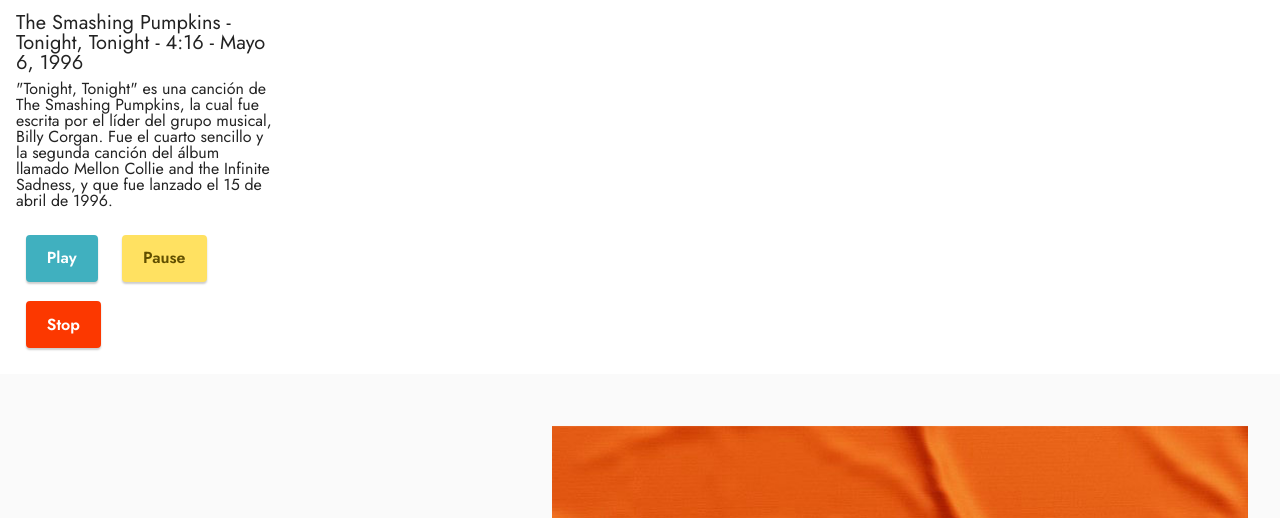
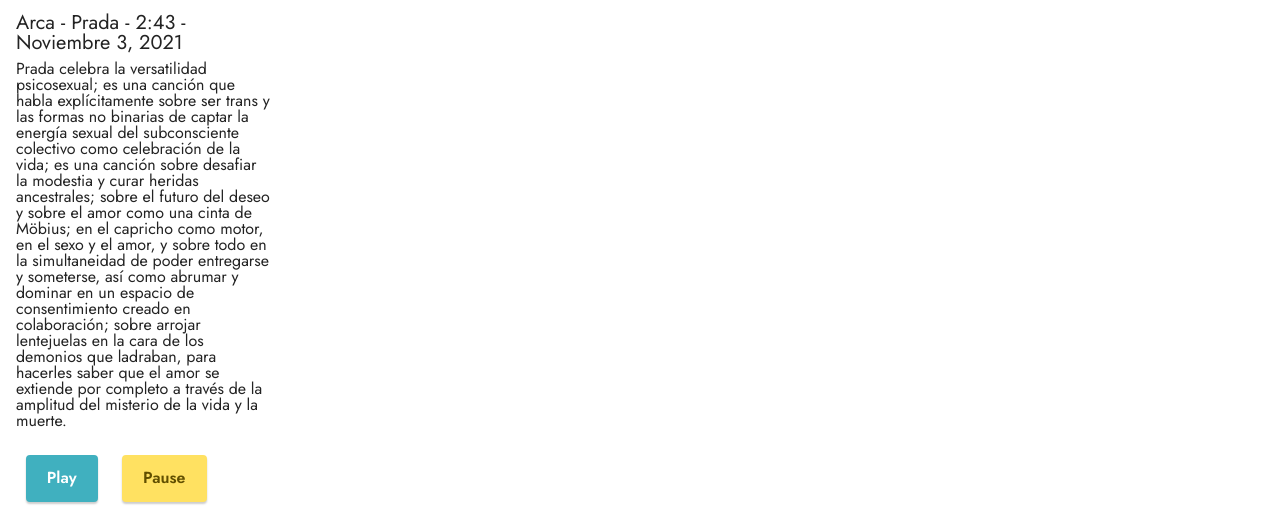
Before and after one commit to EMMGUAL/EMMGUAL.github.io, a plain HTML site: page page3.html in a window 1280 px wide. Shown: the part 219-737 px from the top of the page. Drawn offline with nearby package versions, Linux system fonts and the light colour scheme; no server answers.

Commit message:
EMMGUAL's Design sitio web

```diff
--- a/page3.html
+++ b/page3.html
@@ -44,11 +44,10 @@
 <body>
 <main>
   <div class="card" style="width: 18rem;">
-  <img src="https://www.unpluggednews.com.mx/wp-content/uploads/2020/04/78fed7b3ae29ba4e74fe561545ab7deb.jpg" class="card-img-top" class="rounded mx-auto d-block" alt="...">
+  <img src="https://is1-ssl.mzstatic.com/image/thumb/Music125/v4/f0/15/0f/f0150f02-8f75-9ea3-5495-2ed1760c9ab7/191404121252.png/300x300bb.webp" class="card-img-top" class="rounded mx-auto d-block" alt="...">
   <div class="card-body">
-    <h5 class="card-title">The Smashing Pumpkins - Tonight, Tonight - 4:16 - Mayo 6, 1996</h5>
-    <p class="card-text">"Tonight, Tonight" es una canción de The Smashing Pumpkins, la cual fue escrita por el líder del grupo musical, Billy Corgan.
-Fue el cuarto sencillo y la segunda canción del álbum llamado Mellon Collie and the Infinite Sadness, y que fue lanzado el 15 de abril de 1996.</p>
+    <h5 class="card-title">Arca - Prada - 2:43 - Noviembre 3, 2021</h5>
+    <p class="card-text">Prada celebra la versatilidad psicosexual; es una canción que habla explícitamente sobre ser trans y las formas no binarias de captar la energía sexual del subconsciente colectivo como celebración de la vida; es una canción sobre desafiar la modestia y curar heridas ancestrales; sobre el futuro del deseo y sobre el amor como una cinta de Möbius; en el capricho como motor, en el sexo y el amor, y sobre todo en la simultaneidad de poder entregarse y someterse, así como abrumar y dominar en un espacio de consentimiento creado en colaboración; sobre arrojar lentejuelas en la cara de los demonios que ladraban, para hacerles saber que el amor se extiende por completo a través de la amplitud del misterio de la vida y la muerte.</p>
 	<a href="#" class="btn btn-success" onclick="sound.play();">Play</a>
         <a href="#" class="btn btn-warning" onclick="sound.pause();">Pause</a>
         <a href="#" class="btn btn-danger" onclick="sound.stop();">Stop</a>
```
